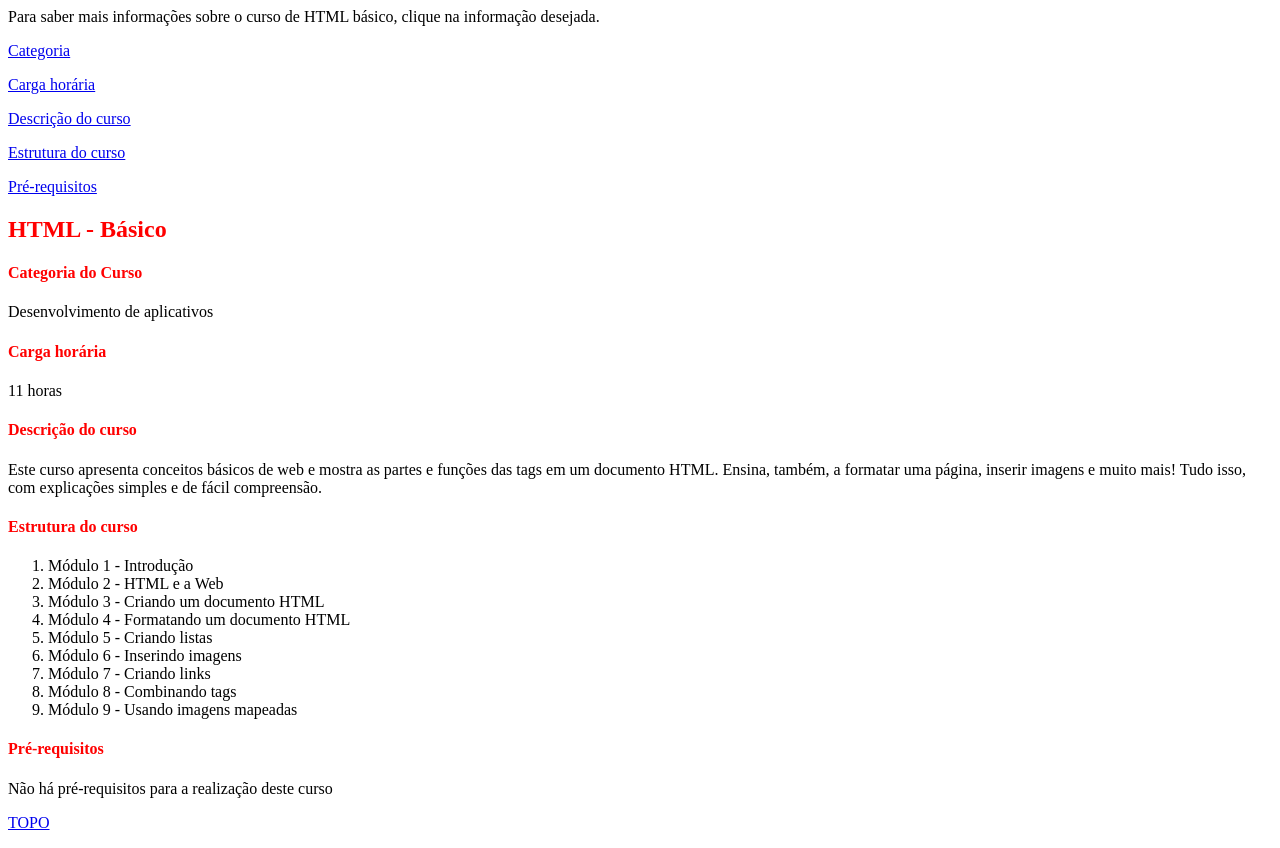
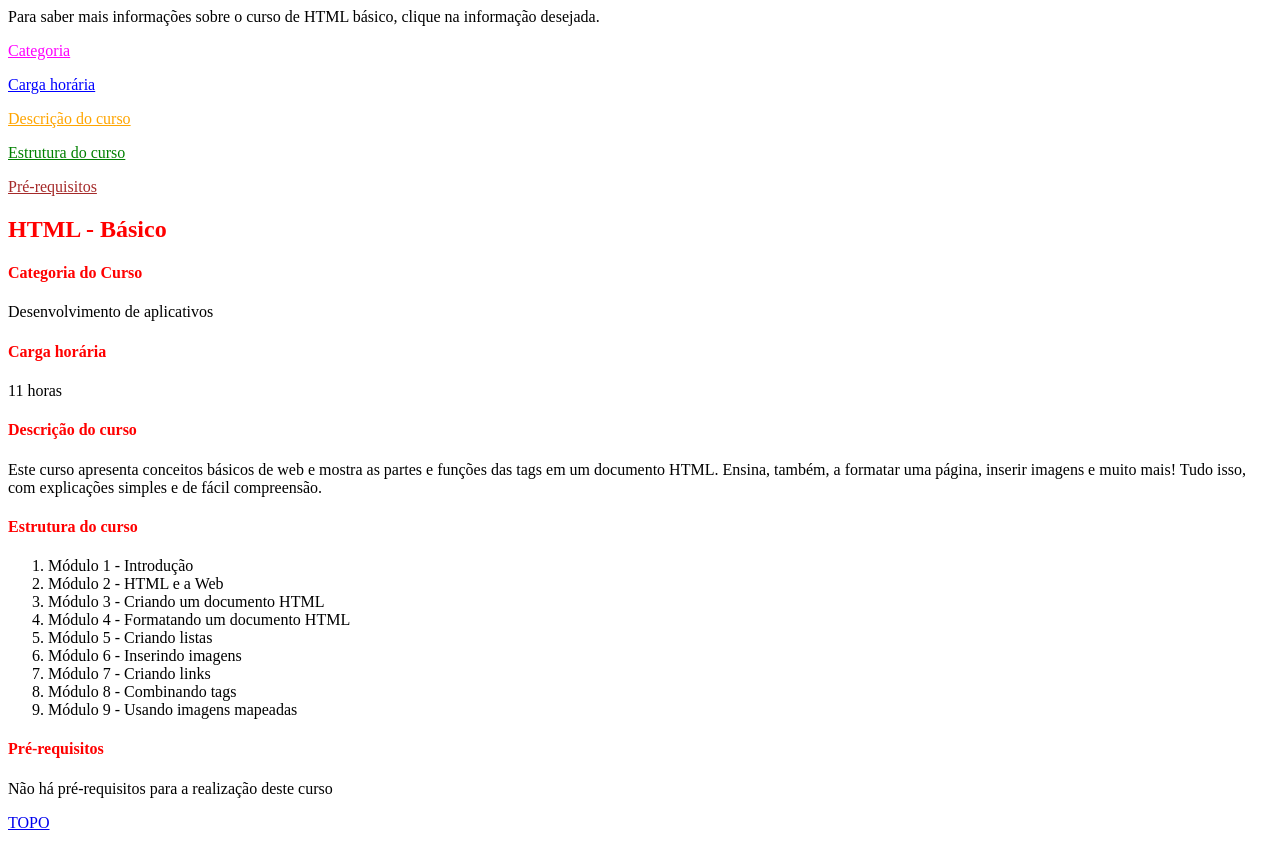
Before and after one commit to brunomotaoliveira/html-basico, a plain HTML site: page exercicio05/index.html in a window 1280 px wide. Drawn offline with Linux system fonts and the light colour scheme.

Commit message:
HTML Basico - Fundação Bradesco - Exercicio 06

```diff
--- a/exercicio05/index.html
+++ b/exercicio05/index.html
@@ -1,16 +1,16 @@
 <html>
     <head>
-        <title>EXERC5 - Criando links</title>
+        <title>EXERC6 - Combinando Tags</title>
     </head>
 
     <body>
         <p><a name="topo">Para saber mais informações sobre o curso de HTML básico, clique na informação desejada.</a></p>
 
-        <p><a href="#categoria">Categoria</a></p>
-        <p><a href="#cargaHoraria">Carga horária</a></p>
-        <p><a href="#descricao">Descrição do curso</a></p>
-        <p><a href="#estrutura">Estrutura do curso</a></p>
-        <p><a href="#prerequisitos">Pré-requisitos</a></p>
+        <p><a href="#categoria" style="color:fuchsia;">Categoria</a></p>
+        <p><a href="#cargaHoraria" style="color: blue;">Carga horária</a></p>
+        <p><a href="#descricao" style="color: orange;">Descrição do curso</a></p>
+        <p><a href="#estrutura" style="color: green;">Estrutura do curso</a></p>
+        <p><a href="#prerequisitos" style="color: brown;">Pré-requisitos</a></p>
 
         <h2 style="color: red;">HTML - Básico</h2>
 
```
